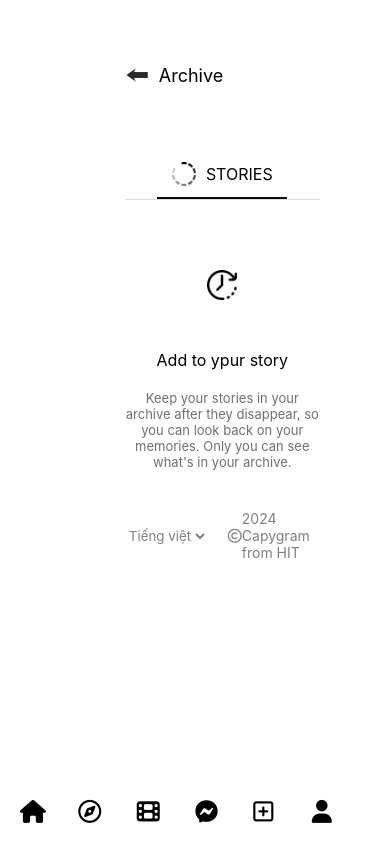
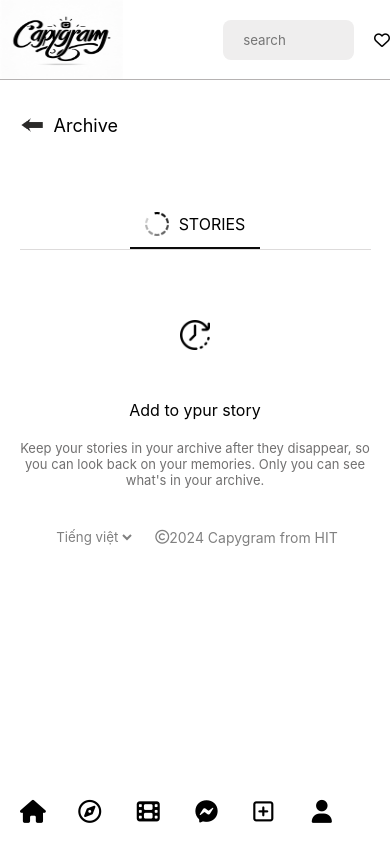
Before and after one commit to parallelism623/capygram-fe, a React (Vite) app: page /archive-profile in a window 390 px wide. Built offline with nearby package versions, Linux system fonts and the light colour scheme.

Commit message:
🐛 fix responsive menu

```diff
--- a/src/components/Menu/Menu.jsx
+++ b/src/components/Menu/Menu.jsx
@@ -96,7 +96,7 @@ const Menu = () => {
             </div>
 
             {showSearch && (
-                <div className={`overlay ${showSearch ? 'show' : ''}`}  onClick={() => setShowSearch(false)}>
+                <div className={`overlay ${showSearch ? 'show' : ''}`} onClick={() => setShowSearch(false)}>
                     <motion.div
                         className='box-search-container'
                         onClick={(e) => e.stopPropagation()}
@@ -104,7 +104,7 @@ const Menu = () => {
                         initial={{ opacity: 0, scale: 0.5 }}
                         transition={{ duration: 0.3 }}
                     >
-                        <Search/>
+                        <Search />
                     </motion.div>
                 </div>
             )}
@@ -154,7 +154,11 @@ const Menu = () => {
             </div>
 
             <div className='menu2-top'>
-
+                <img src={logoCapyGram} alt='logo' />
+                <div className='box-search-top'>
+                    <input placeholder={t('search')} onClick={() => setShowSearch(!showSearch)} className={ showSearch ? 'not-show-search' : ''} />
+                    <i className="fa-regular fa-heart"></i>
+                </div>
             </div>
         </>
     )
--- a/src/components/Menu/Menu.scss
+++ b/src/components/Menu/Menu.scss
@@ -68,6 +68,10 @@
 
 .menu2{
     display: none;
+}
+
+.menu2-top{
+  display: none;
 }
 
 .overlay {
@@ -180,4 +184,51 @@
       }
 
     }
+
+    .menu2-top{
+      position: relative;
+      display: block;
+      width: 100%;
+      height: 80px;
+      display: flex;
+      justify-content: center;
+      gap: 100px;
+      align-items: center;
+      z-index: 20;
+      border-bottom: 1px solid rgb(181, 178, 178);
+
+      img{
+        width: 200px;
+        height: 100%;
+      }
+
+      .box-search-top{
+        display: flex;
+        justify-content: center;
+        align-items: center;
+        gap: 20px;
+
+        img{
+          width: 20px;
+          height: 20px;
+        }
+
+        input{
+          width: 100%;
+          height: 40px;
+          background-color: rgb(239, 238, 238);
+          border: none;
+          border-radius: 8px;
+          padding-left: 20px;
+
+          &:focus{
+            outline: none;
+          }
+        }
+
+        .not-show-search{
+          display: none;
+        }
+      }
+    }
 }
--- a/src/components/search/Search.scss
+++ b/src/components/search/Search.scss
@@ -111,11 +111,13 @@
 
 @media (max-width: 768px){
   .body-search{
-    margin-left: 5%;
+    margin-left: 0%;
     max-height: 300px;
     .search{
+      position: absolute;
+      margin-top: 100px;
       width: 100%;
-      height: 300px;
+      height: 300px ;
 
       .search-box{
         .group-exit{
--- a/src/pages/profile/Archive.scss
+++ b/src/pages/profile/Archive.scss
@@ -79,3 +79,12 @@
     }
   }
 }
+
+@media (max-width: 768px) {
+  .body-archive{
+    position: absolute;
+    margin-top: 50px;
+    width: 90%;
+    margin-left: 5%;
+  }
+}
--- a/src/pages/profile/EditProfile.scss
+++ b/src/pages/profile/EditProfile.scss
@@ -185,8 +185,10 @@
 }
 @media (max-width: 768px){
   .body-edit-profile{
+    position: absolute;
     margin-left: 5%;
     width: 90%;
+    margin-top: 50px;
 
     .edit-profile{
       .group-profile{
--- a/src/pages/profile/Profile.scss
+++ b/src/pages/profile/Profile.scss
@@ -205,8 +205,10 @@
 
 @media (max-width: 768px) {
   .body-profile{
+    position: absolute;
     width: 100%;
     margin-left: 5%;
+    margin-top: 150px;
 
     .right{
       margin-left: -15%;
--- a/src/pages/profile/Step3_HotStory.scss
+++ b/src/pages/profile/Step3_HotStory.scss
@@ -1,6 +1,6 @@
 .form-step3{
   width: 500px;
-  height: 700px;
+  height: 600px;
   background-color: white;
   border-radius: 12px;
 
@@ -39,7 +39,7 @@
 
     .btn-photo{
       width: 100%;
-      height: 200px;
+      height: 100px;
       display: flex;
       justify-content: center;
       align-items: center;
```
